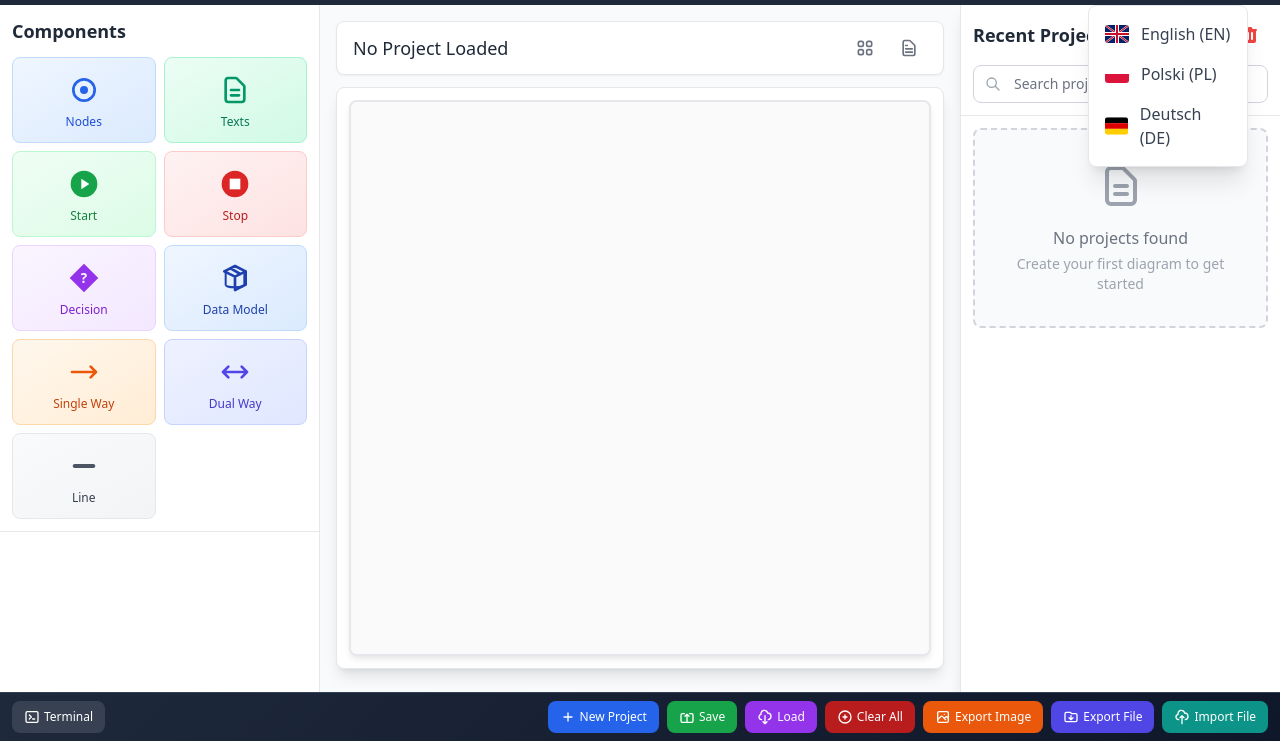
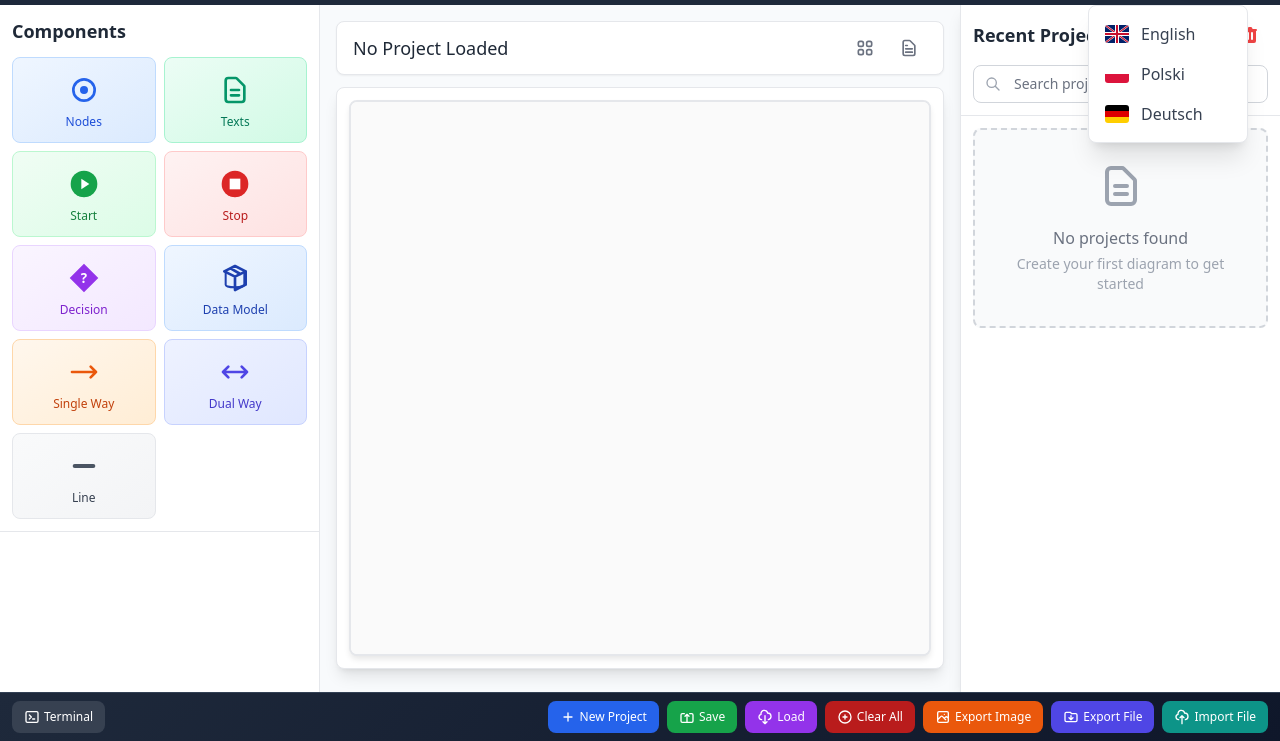
Before and after one commit to OdynPL/DiaVinci, a website: page index.html in a window 1280 px wide. Both pictures are taken after a click on the button "EN". Shown: the part 59-800 px from the top of the page. Drawn offline with nearby package versions, Linux system fonts and the light colour scheme.

Commit message:
Removed language codes from drop down of languages

```diff
--- a/index.html
+++ b/index.html
@@ -50,15 +50,15 @@
                     <div id="language-dropdown" class="language-dropdown-menu hidden absolute top-14 right-0 bg-white rounded-lg shadow-xl border border-gray-200 py-2 min-w-[160px] z-50">
                         <button id="lang-en" class="language-option w-full flex items-center space-x-3 px-4 py-2 hover:bg-gray-50 transition-colors duration-150 text-gray-700">
                             <img class="flag-icon square-flag" src="Resources/flags/gb-square.svg" alt="EN" width="24" height="18">
-                            <span class="font-medium">English (EN)</span>
+                            <span class="font-medium">English</span>
                         </button>
                         <button id="lang-pl" class="language-option w-full flex items-center space-x-3 px-4 py-2 hover:bg-gray-50 transition-colors duration-150 text-gray-700">
                             <img class="flag-icon square-flag" src="Resources/flags/pl-square.svg" alt="PL" width="24" height="18">
-                            <span class="font-medium">Polski (PL)</span>
+                            <span class="font-medium">Polski</span>
                         </button>
                         <button id="lang-de" class="language-option w-full flex items-center space-x-3 px-4 py-2 hover:bg-gray-50 transition-colors duration-150 text-gray-700">
                             <img class="flag-icon square-flag" src="Resources/flags/de-square.svg" alt="DE" width="24" height="18">
-                            <span class="font-medium">Deutsch (DE)</span>
+                            <span class="font-medium">Deutsch</span>
                         </button>
                     </div>
                 </div>
```
